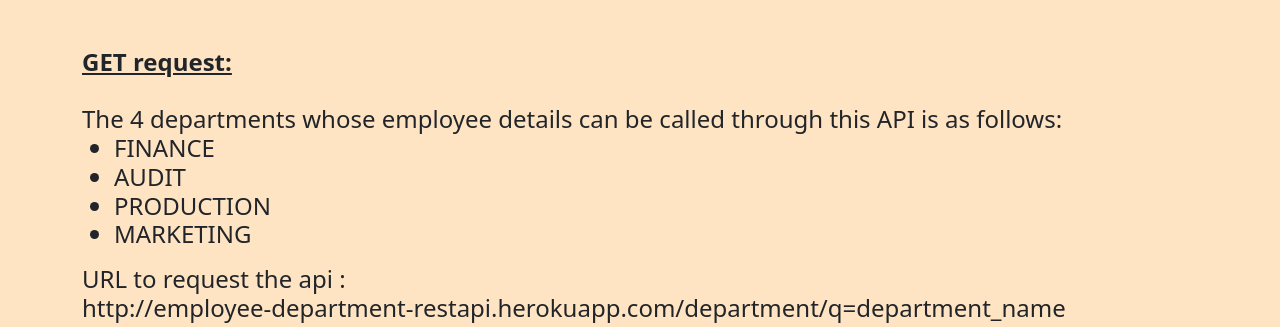
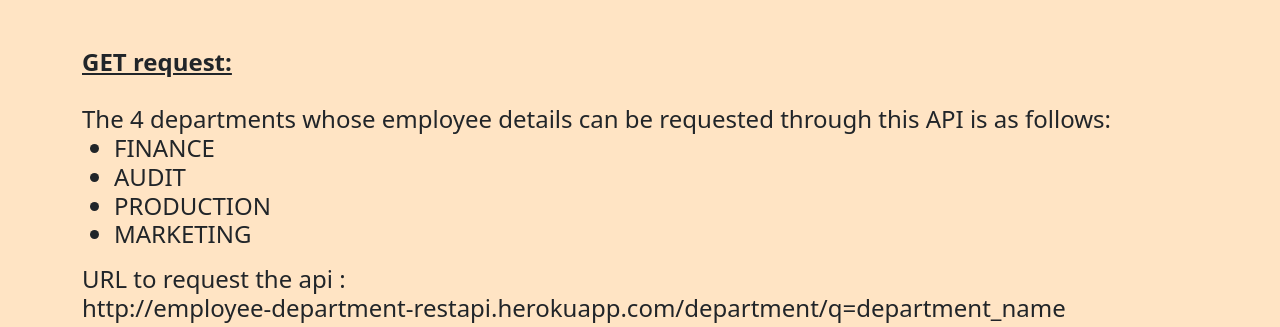
Before and after one commit to shubham8patni/employee-department-RESTapi, a Flask app: page / in a window 1280 px wide. Shown: the part 242-569 px from the top of the page. Run offline with Flask 2, Linux system fonts and the light colour scheme.

Commit message:
march 29 home page update

```diff
--- a/templates/index.html
+++ b/templates/index.html
@@ -15,7 +15,7 @@
           <br>
           <u><b>GET request:</b></u>
           <br><br>
-          The 4 departments whose employee details can be called through this API is as follows: <br>
+          The 4 departments whose employee details can be requested through this API is as follows: <br>
           <ul>
             <li>FINANCE</li>
             <li>AUDIT</li>
```
